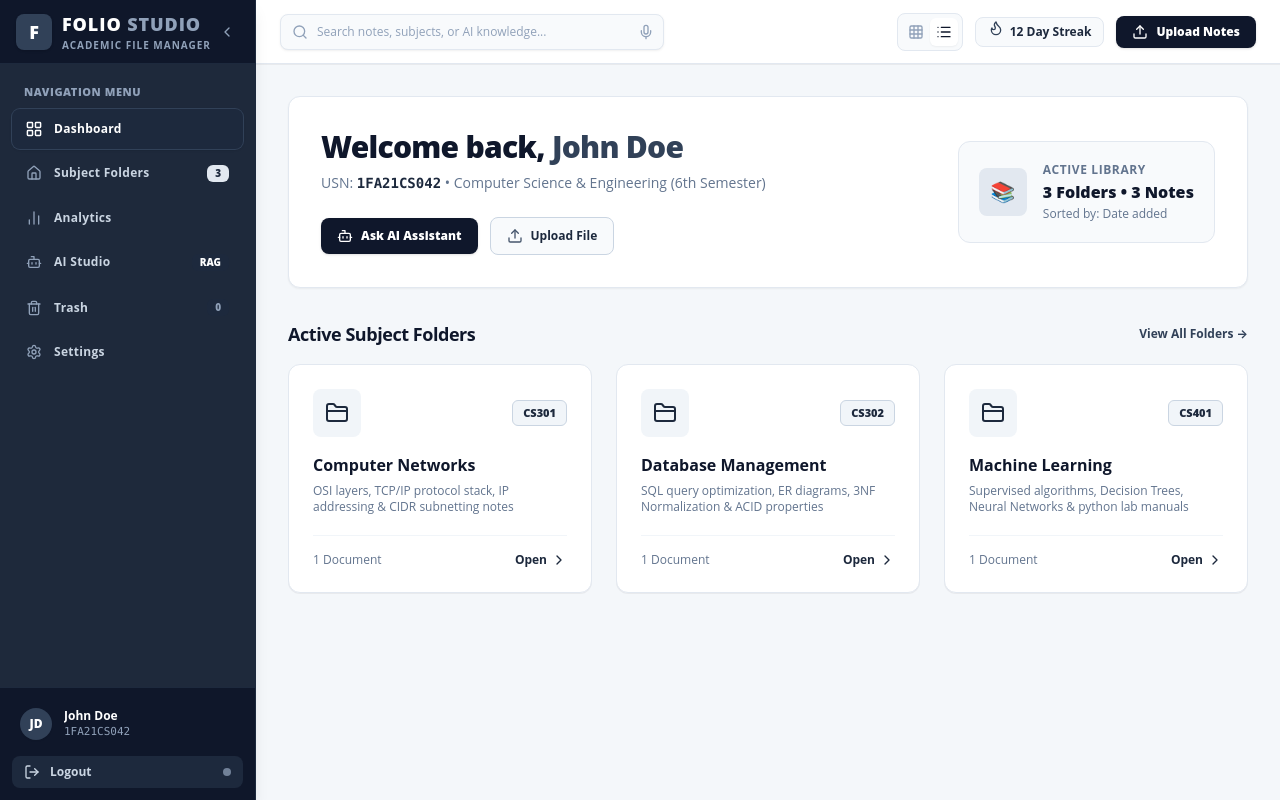
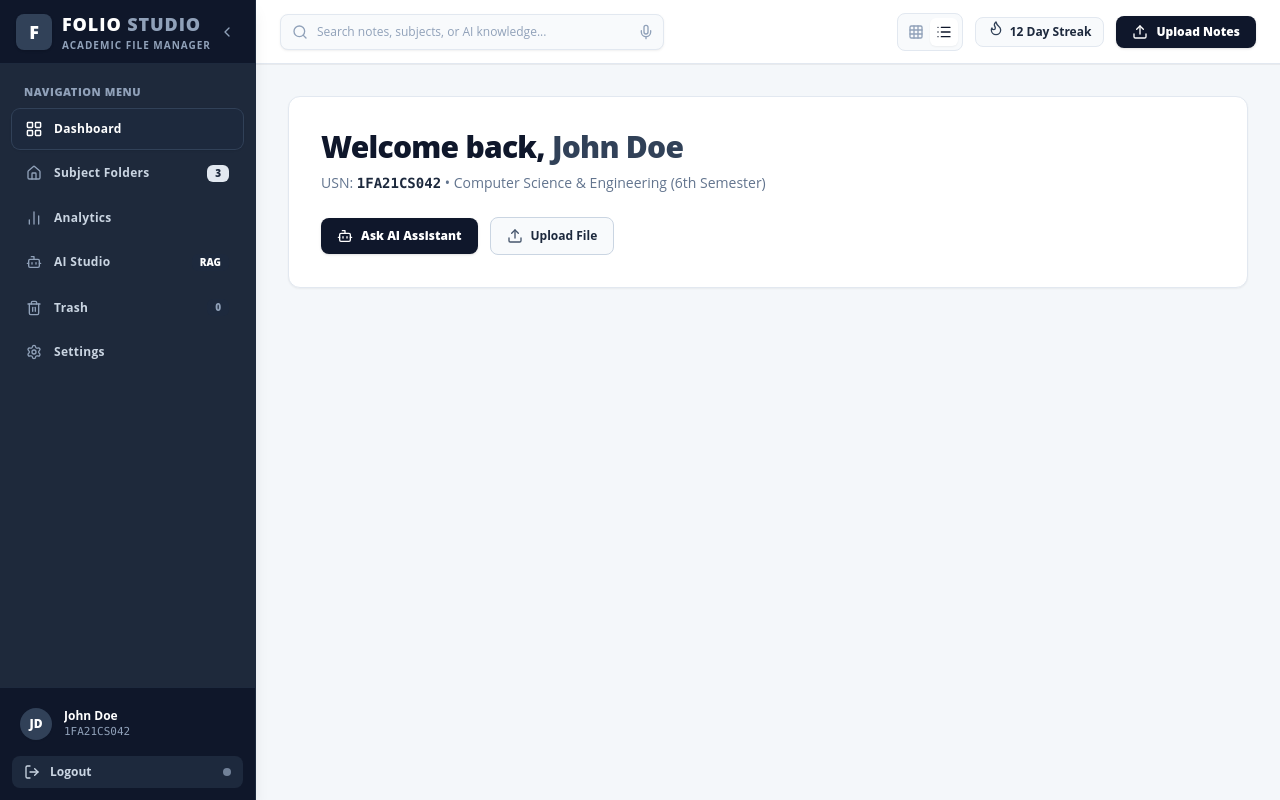
Before and after one commit to yuriboiii20-art/Folio, a React (Vite) app in the folder frontend/: page / in a window 1280 px wide. Built offline with nearby package versions, Linux system fonts and the light colour scheme.

Commit message:
fix: remove Active Library box and Active Subject Folders section from Dashboard

```diff
--- a/frontend/src/components/ui/dashboard-sidebar.tsx
+++ b/frontend/src/components/ui/dashboard-sidebar.tsx
@@ -839,74 +839,6 @@ print("Model Accuracy:", clf.score(X_test, y_test))`
                       </button>
                     </div>
                   </div>
-
-                  <div className="p-5 rounded-xl border border-slate-200 bg-slate-50 flex items-center gap-4">
-                    <div className="w-12 h-12 rounded-lg bg-slate-200 text-slate-800 flex items-center justify-center font-bold text-xl shrink-0">
-                      📚
-                    </div>
-                    <div>
-                      <div className="text-xs font-bold text-slate-500 uppercase tracking-wider">Active Library</div>
-                      <div className="text-base font-black text-slate-900 mt-0.5">{folders.length} Folders • {files.length} Notes</div>
-                      <div className="text-xs text-slate-500 mt-0.5">Sorted by: {appSettings.sortBy}</div>
-                    </div>
-                  </div>
-                </div>
-              </div>
-
-              {/* Subject Folders Quick Row */}
-              <div className="space-y-4">
-                <div className="flex items-center justify-between">
-                  <h3 className="text-lg font-bold tracking-tight text-slate-900">
-                    Active Subject Folders
-                  </h3>
-                  <button
-                    onClick={() => setActiveTab('home')}
-                    className="text-xs font-bold text-slate-700 hover:underline cursor-pointer"
-                  >
-                    View All Folders →
-                  </button>
-                </div>
-
-                <div className="grid grid-cols-1 md:grid-cols-3 gap-6">
-                  {folders.map((folder) => {
-                    const folderFiles = files.filter(f => f.folderId === folder.id);
-                    return (
-                      <div
-                        key={folder.id}
-                        onClick={() => {
-                          setOpenedFolderId(folder.id);
-                          setActiveTab('home');
-                        }}
-                        className="p-6 rounded-xl border border-slate-200 bg-white shadow-2xs hover:border-slate-400 hover:bg-slate-50 transition-all cursor-pointer group hover:-translate-y-1"
-                      >
-                        <div className="flex items-center justify-between mb-4">
-                          <div className="w-12 h-12 rounded-lg bg-slate-100 text-slate-800 flex items-center justify-center transition-transform group-hover:scale-110">
-                            <FolderClosed className="w-6 h-6" />
-                          </div>
-                          <span className="px-2.5 py-1 text-[11px] font-black rounded-md border border-slate-300 bg-slate-100 text-slate-800">
-                            {folder.code}
-                          </span>
-                        </div>
-
-                        <h4 className="text-base font-bold transition-colors group-hover:text-slate-900 text-slate-900">
-                          {folder.name}
-                        </h4>
-                        <p className="text-xs mt-1.5 line-clamp-2 min-h-[32px] text-slate-500">
-                          {folder.description}
-                        </p>
-
-                        <div className="mt-5 pt-4 border-t border-slate-100 flex items-center justify-between text-xs">
-                          <span className="font-medium text-slate-500">
-                            {folderFiles.length} Document{folderFiles.length === 1 ? '' : 's'}
-                          </span>
-                          <span className="font-bold text-slate-800 flex items-center gap-1 group-hover:translate-x-1 transition-transform">
-                            <span>Open</span>
-                            <ChevronRight className="w-4 h-4" />
-                          </span>
-                        </div>
-                      </div>
-                    );
-                  })}
                 </div>
               </div>
 
```
